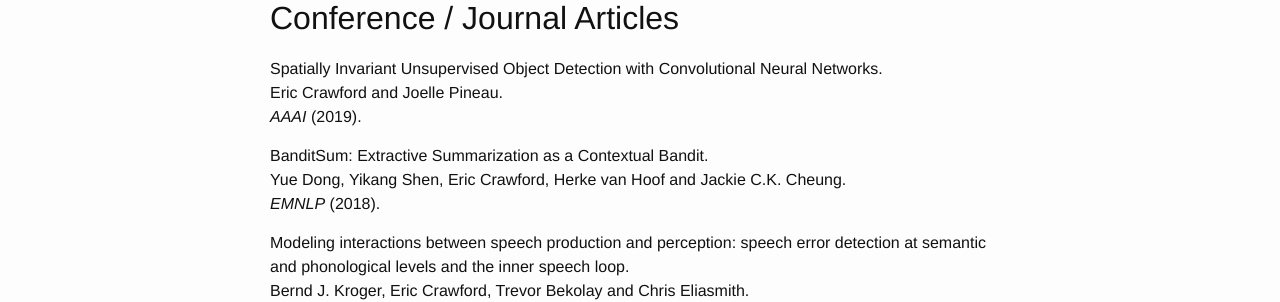
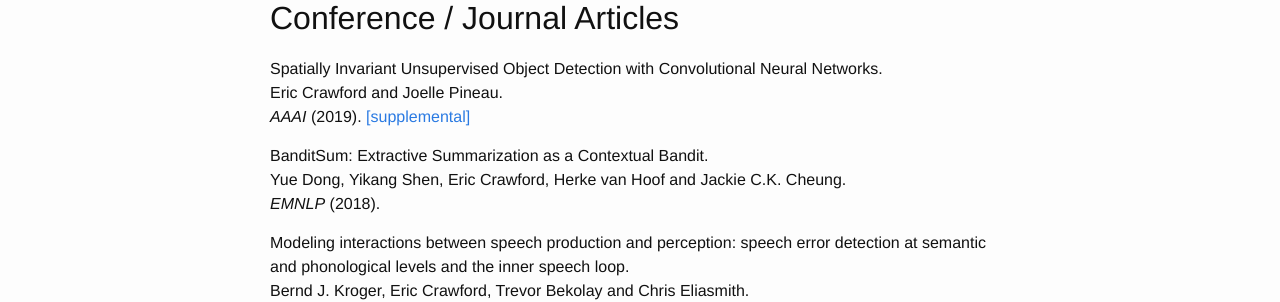
Before and after one commit to e2crawfo/e2crawfo.github.io, a Jekyll site: the page built from index.md, in a window 1280 px wide. Shown: the part 389-691 px from the top of the page. Built offline with Jekyll 4.4.1, drawn with Linux system fonts in a browser that asks for light colours.

Commit message:
Added AAAI 2019 supplemental.

```diff
--- a/index.md
+++ b/index.md
@@ -12,7 +12,7 @@
 -----------------------------
 Spatially Invariant Unsupervised Object Detection with Convolutional Neural Networks.
 Eric Crawford and Joelle Pineau.
-*AAAI* (2019).
+*AAAI* (2019). [[supplemental]]({{ site.url }}/misc/aaai_2019_supplemental.pdf)
 
 BanditSum: Extractive Summarization as a Contextual Bandit.
 Yue Dong, Yikang Shen, Eric Crawford, Herke van Hoof and Jackie C.K. Cheung.
```
Also changed, not shown: 1 other file.
